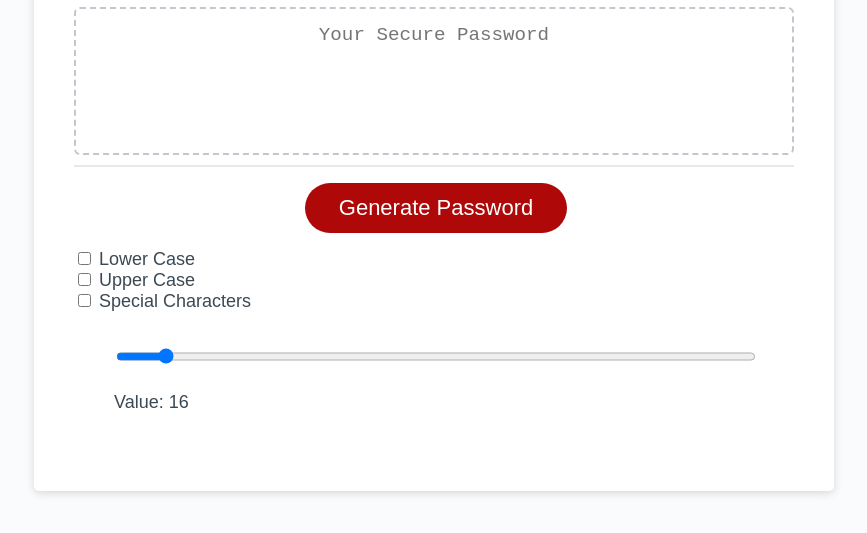
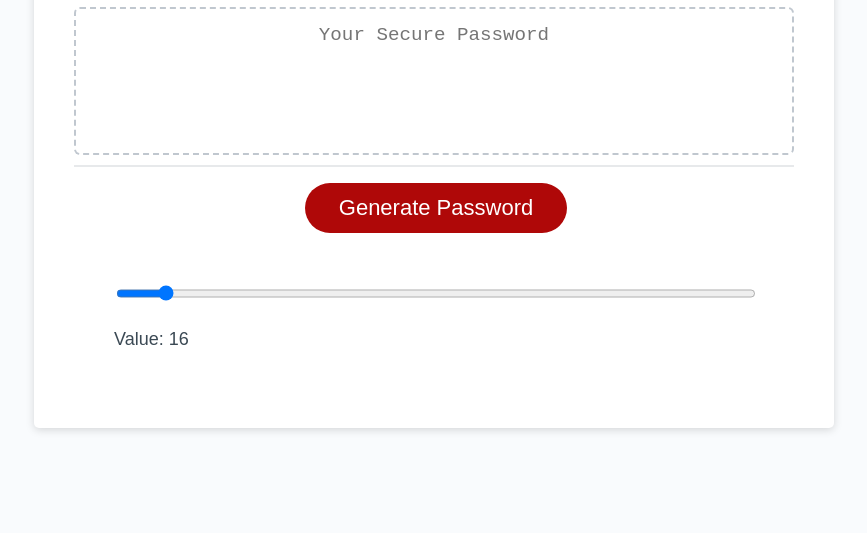
Before and after one commit to Ashloraptor/Password_Solution, a plain HTML site: page index.html in a window 1280 px wide. Shown: the part 241-774 px from the top of the page, without its empty margins (206-1073 px from the left). Drawn offline with Linux system fonts and the light colour scheme.

Commit message:
Deleted checkboxes in favor of window.alert, to be built at a later time.

```diff
--- a/index.html
+++ b/index.html
@@ -27,14 +27,7 @@
         <div class="card-footer">
           <button id="generate" class="btn">Generate Password</button>
         </div>
-        <div class="characters">
-          <input type="checkbox" id type="characterType1" name="characterType1" value="Lower Case">
-          <label for="characterType1">Lower Case</label><br>
-          <input type="checkbox" id type="characterType2" name="characterType2" value="Upper Case">
-          <label for="characterType2">Upper Case</label><br>
-          <input type="checkbox" id type="characterType3" name="characterType3" value="Special Characters">
-          <label for="characterType3">Special Characters</label><br>
-        </div>
+
         <div class="slidecontainer">
           <input type="range" min="8" max="128" value="16" class="slider" id="characterLength">
           <p>Value: <span id="length"></span></p>
```
